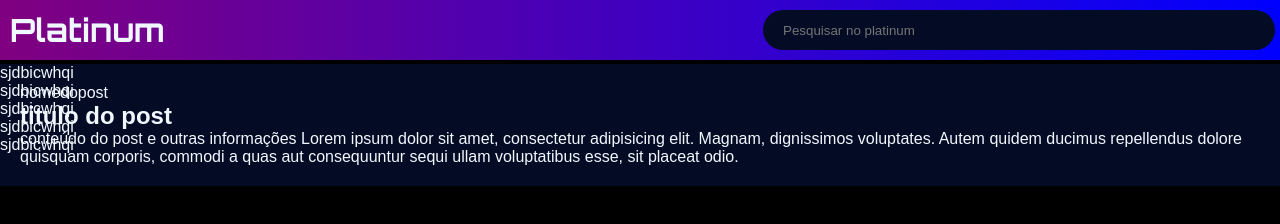
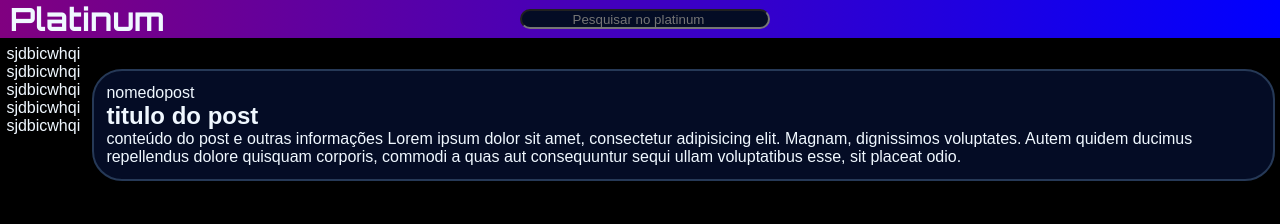
Before and after one commit to guiverso/Trabalho-de-app, a website: page public/home/index.html in a window 1280 px wide. Drawn offline with Linux system fonts and the light colour scheme.

Commit message:
css melhor, home ficando pronta

```diff
--- a/public/styles/main.css
+++ b/public/styles/main.css
@@ -30,6 +30,7 @@
     align-items: center;
     display: flex;
     justify-content: space-between;
+    height: 3vw;
 }
 
 header > h1{
@@ -38,9 +39,8 @@
 }
 
 nav{
-    position: fixed;
-    top: 5vw;
-    left: 0;
+    margin-top: 3vw;
+    padding: 0.5vw;
 }
 
 main{
@@ -48,9 +48,31 @@
     float: left;
 }
 
-.post{
+input{
+    width: 250px;
+    height: 20px;
+    margin: 5px;
+    display: flex;
+    color: aliceblue;
+    border-radius: 10px;
     background-color: var(--containers-color);
-    padding: 20px;
+    text-align: center;
+    outline: none;
+}
+
+input:focus{
+    border: aliceblue 4px solid;
+}
+
+button{
+    color: aliceblue;
+    background-color: var(--buttons-color-1);
+    border-radius: 5px;
+    border: none;
+}
+
+button:hover{
+    background-color: var(--buttons-color-selected-1);
 }
 
 .container{
@@ -82,15 +104,12 @@
     font-size: 11px;
 }
 
-button{
-    color: aliceblue;
-    background-color: var(--buttons-color-1);
-    border-radius: 5px;
-    border: none;
-}
-
-button:hover{
-    background-color: var(--buttons-color-selected-1);
+.post{
+    background-color: var(--containers-color);
+    border: var(--containers-border) solid 2px;
+    border-radius: 30px;
+    padding: 1vw;
+    margin: 5px;
 }
 
 #login{
@@ -105,23 +124,15 @@
     height: 30px;
 }
 
-input{
-    width: 250px;
-    height: 20px;
-    margin: 5px;
-    display: flex;
-    color: aliceblue;
-    border-radius: 10px;
-    background-color: var(--containers-color);
-    text-align: center;
-    outline: none;
+#search{
+    display:flex;
+    align-items: center;
+    position:fixed;
+    left: 50%;
+    transform: translate(-50%);
 }
 
-input:focus{
-    border: aliceblue 4px solid;
-}
-
-#search{
+#searchinput{
     width: 40vw;
     height: 40px;
     border: none;
@@ -129,3 +140,17 @@
     text-align: left;
     text-indent: 20px;
 }
+
+#searchinput:focus{
+    border: aliceblue 4px solid;
+}
+
+#searchbutton{
+    background-color: purple;
+    width: 10vw;
+    height: 2vw;
+}
+
+#searchbutton:hover{
+    background-color: rgb(236, 164, 236);
+}
```
